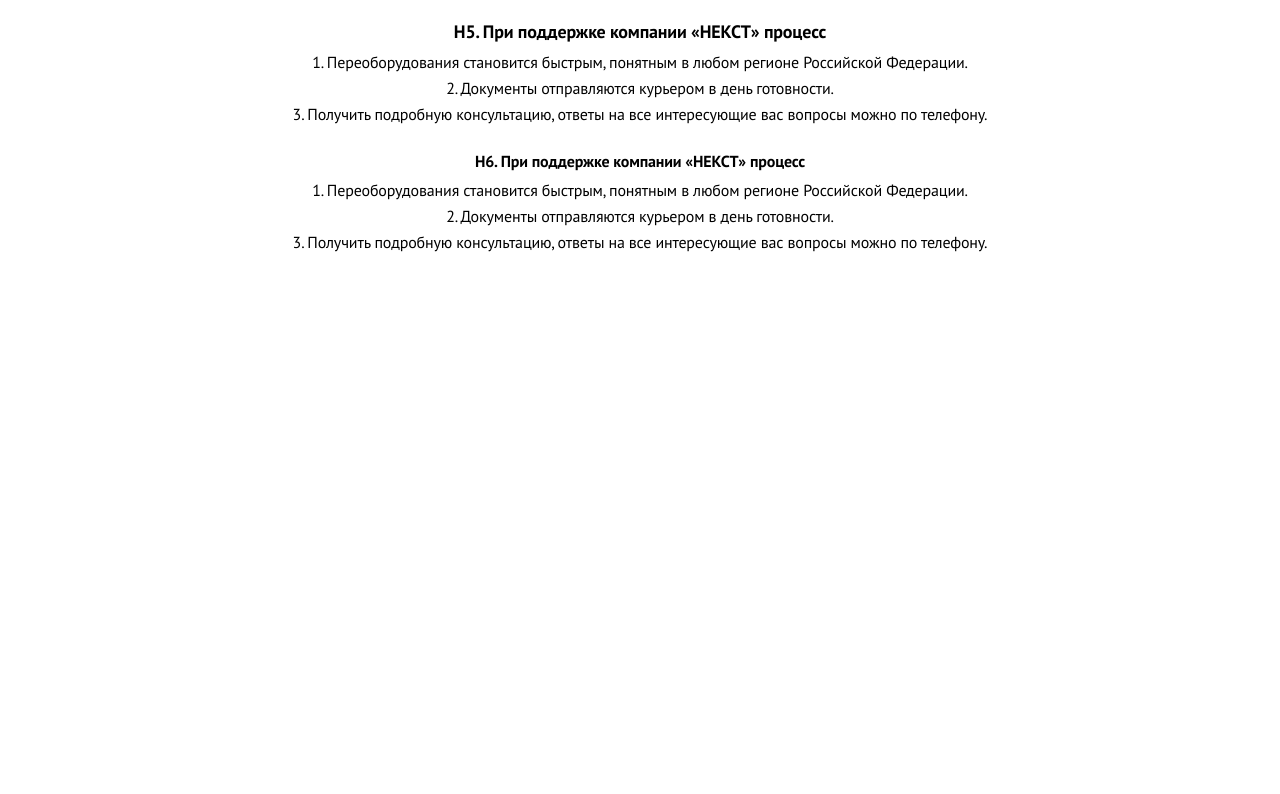
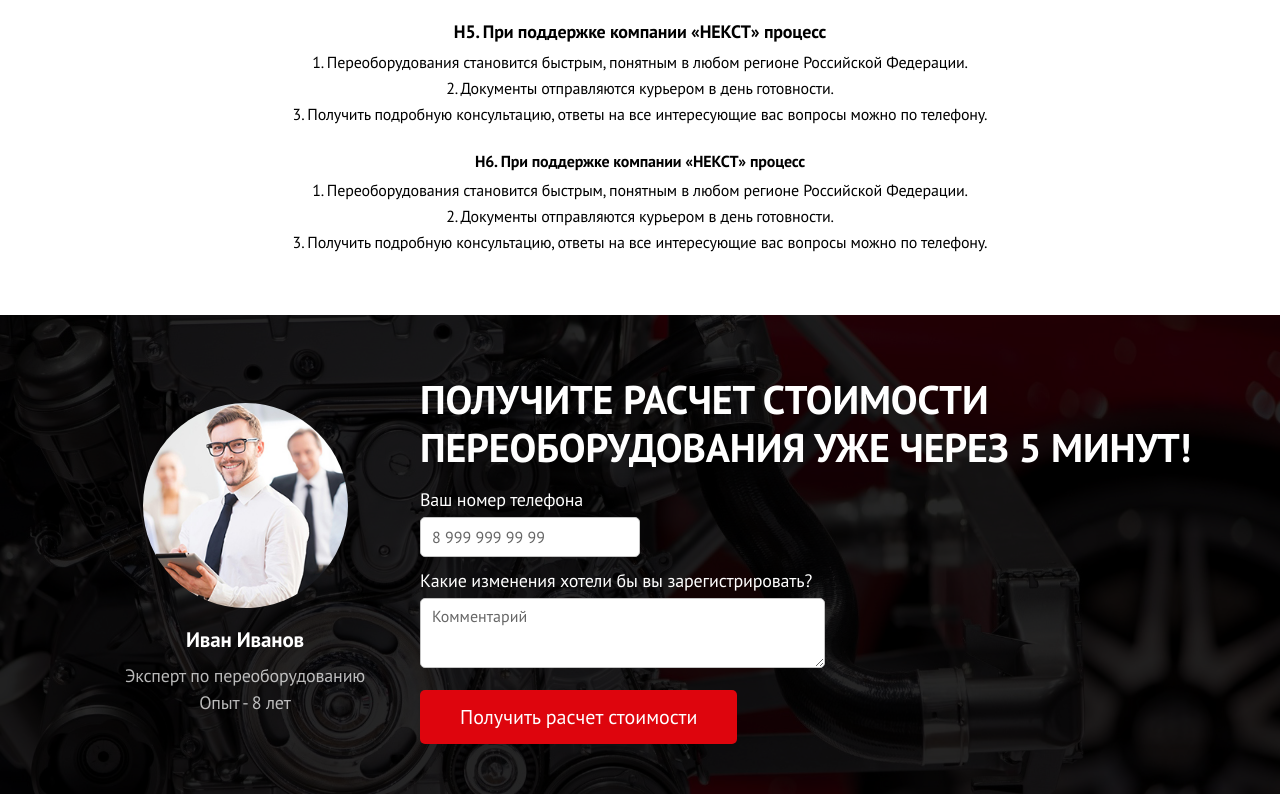
Before and after one commit to AlexKobiliansky/next_v1, a website: page app/index.html in a window 1280 px wide. Shown: the part 4857-5651 px from the top of the page. Before the commit the page ends 5172 px from the top, so only its background shows below. Drawn offline with Linux system fonts and the light colour scheme.

Commit message:
section count complete

```diff
--- a/app/index.html
+++ b/app/index.html
@@ -775,6 +775,50 @@
 		</div>
 	</section>
 	<!-- ======= SECTION TEXT END ======= -->
+
+	<!-- ======= SECTION COUNT START ======= -->
+	<section class="s-count" style="background-image: url('img/bg-count.jpg');">
+		<div class="container">
+			<div class="count-wrap">
+				<div class="count-spec">
+					<div class="count-spec-img">
+						<img src="img/count-img.jpg" alt="alt" class="img-responsive">
+					</div>
+					<div class="count-spec-name">Иван Иванов</div>
+					<div class="count-spec-desc">Эксперт по переоборудованию <br> Опыт - 8 лет</div>
+				</div>
+				<div class="count-content">
+					<h2 class="section-title">Получите расчет стоимости переоборудования уже через 5 минут!</h2>
+					<form class="contact-form count-form">
+
+						<!-- Hidden Required Fields -->
+						<input type="hidden" name="project_name" value="НЕКСТ">
+						<input type="hidden" name="admin_email" value="alexey.kobilianskiy@gmail.com">
+						<input type="hidden" name="form_subject" value="Заявка с сайта НЕКСТ">
+						<!-- END Hidden Required Fields -->
+						<input type="hidden" name="Форма" value="Расчет стоимости">
+
+
+						<label class="short-label">
+							<span>Ваш номер телефона</span>
+							<input type="text" class="user-phone" name="Телефон" placeholder="8 999 999 99 99"
+								   autocomplete="off" data-validation="custom"
+								   data-validation-regexp="[0-9]{1}\s[0-9]{3}\s[0-9]{3}\s[0-9]{2}\s[0-9]{2}">
+						</label>
+						<!-- data-validation-regexp="\([0-9]{3}\)\s[0-9]{3}-[0-9]{2}-[0-9]{2}" -->
+						<label>
+							<span>Какие изменения хотели бы вы зарегистрировать?</span>
+							<textarea name="Комментарий" placeholder="Комментарий"></textarea>
+						</label>
+						<button type="submit" class="btn btn-red">Получить расчет стоимости</button>
+
+					</form>
+				</div>
+			</div>
+		</div>
+	</section>
+	<!-- ======= SECTION COUNT END ======= -->
+
 </div>
 
 
--- a/app/js/common.js
+++ b/app/js/common.js
@@ -201,11 +201,11 @@
 
     /** START FORMS */
     var uPhone = $('.user-phone');
-    uPhone.mask("+7 (999) 999-99-99",{autoclear: false});
+    uPhone.mask("8 999 999 99 99",{autoclear: false});
 
     uPhone.on('click', function (ele) {
         var needelem = ele.target || event.srcElement;
-        needelem.setSelectionRange(4,4);
+        needelem.setSelectionRange(2,2);
         needelem.focus();
     });
 
--- a/app/sass/base/_general.sass
+++ b/app/sass/base/_general.sass
@@ -102,7 +102,9 @@
   label
     display: block
     margin-bottom: 22px
-  input
+    &.short-label
+      width: 220px
+  input, textarea
     width: 100%
     line-height: 1
     border: 1px solid #c4c4c4
@@ -117,6 +119,8 @@
         color: red!important
   .help-block
     display: none
+  textarea
+    height: 70px
 
 .section-title
   font-size: 40px
--- a/app/sass/base/_media.sass
+++ b/app/sass/base/_media.sass
@@ -5,6 +5,17 @@
 
 // ≥1200px
 +media-breakpoint-down(lg)
+
+  .s-count
+    .section-title
+      font-size: 28px
+
+  .count-spec
+    width: 300px
+    padding: 0 25px
+
+  .count-content
+    width: calc(100% - 300px)
 
   .gallery-slider
     left: 0
@@ -94,6 +105,16 @@
 
 // ≥992px
 +media-breakpoint-down(md)
+
+  .count-spec
+    width: 250px
+    &-img
+      width: 160px
+      height: 160px
+
+
+  .count-content
+    width: calc(100% - 250px)
 
   .s-gallery
     .btn-wrap
@@ -207,6 +228,12 @@
 // ≥768px
 +media-breakpoint-down(sm)
 
+  .count-spec
+    display: none
+
+  .count-content
+    width: 100%
+
   .s-prices
     padding-bottom: 20px
 
@@ -254,6 +281,19 @@
 
 // ≥480px
 +media-breakpoint-down(xs)
+
+  .s-count
+    padding: 50px 0
+    .section-title
+      font-size: 24px
+
+  .count-form
+    width: 100%
+    .btn
+      width: 100%
+    label
+      span
+        font-size: 16px
 
   .s-text
     h3, h4, h5, h6
@@ -388,6 +428,16 @@
 
 @media (max-width: 390px)
 
+  .s-count
+    .section-title
+      font-size: 20px
+
+  .count-form
+    .btn
+      padding-left: 15px
+      padding-right: 15px
+      font-size: 18px
+
   .s-text
     h3
       font-size: 26px
--- /dev/null
+++ b/app/sass/layout/_s-count.sass
@@ -0,0 +1,64 @@
+.s-count
+  +bg-cover
+  position: relative
+  color: #fff
+  padding: 60px 0 50px
+  &:before
+    content: ''
+    position: absolute
+    left: 0
+    top: 0
+    width: 100%
+    height: 100%
+    background-color: rgba(#000, .85)
+  .container
+    position: relative
+    z-index: 1
+  .section-title
+    text-align: left
+    margin-bottom: 20px
+
+.count-wrap
+  display: flex
+  justify-content: space-between
+  align-items: center
+
+.count-spec
+  width: 350px
+  text-align: center
+  &-img
+    width: 205px
+    height: 205px
+    overflow: hidden
+    border-radius: 50%
+    margin-left: auto
+    margin-right: auto
+    margin-bottom: 15px
+    img
+      width: 100%
+      height: 100%
+      object-fit: cover
+  &-name
+    font-size: 21px
+    font-weight: 700
+    margin-bottom: 5px
+  &-desc
+    font-size: 18px
+    line-height: 1.5
+    color: rgba(#fff, .72)
+
+.count-content
+  width: calc(100% - 350px)
+
+.count-form
+  width: 405px
+  label
+    margin-bottom: 15px
+    span
+      font-size: 18px
+      line-height: 1
+      display: block
+      margin-bottom: 8px
+  .btn
+    padding-left: 40px
+    padding-right: 40px
--- a/app/sass/main.sass
+++ b/app/sass/main.sass
@@ -13,6 +13,7 @@
 @import layout/s-prices
 @import layout/s-gallery
 @import layout/s-text
+@import layout/s-count
 @import layout/footer
 
 
```
Also changed, not shown: app/css/main.min.css, app/img/bg-count.jpg (added), app/img/count-img.jpg (added), app/js/scripts.min.js.
